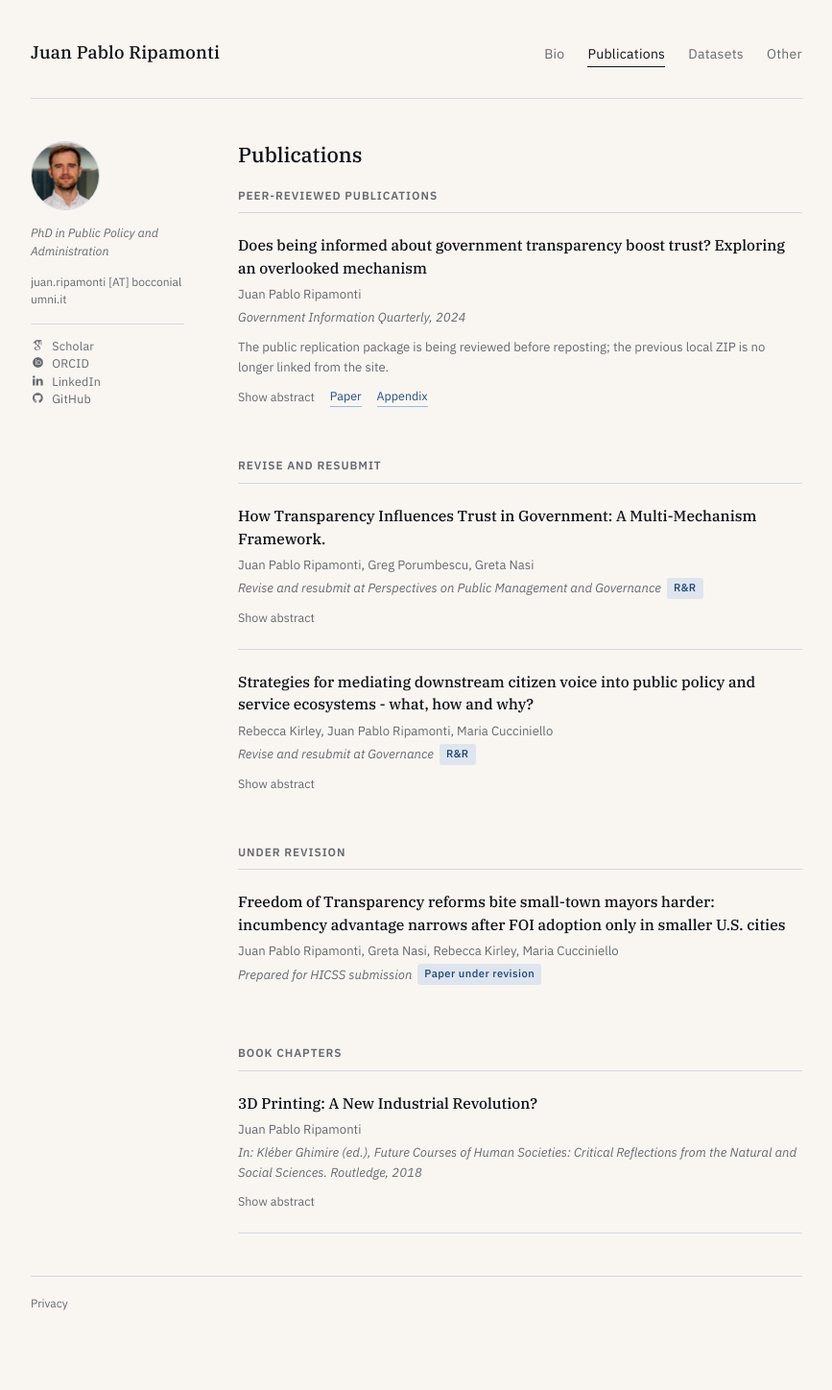
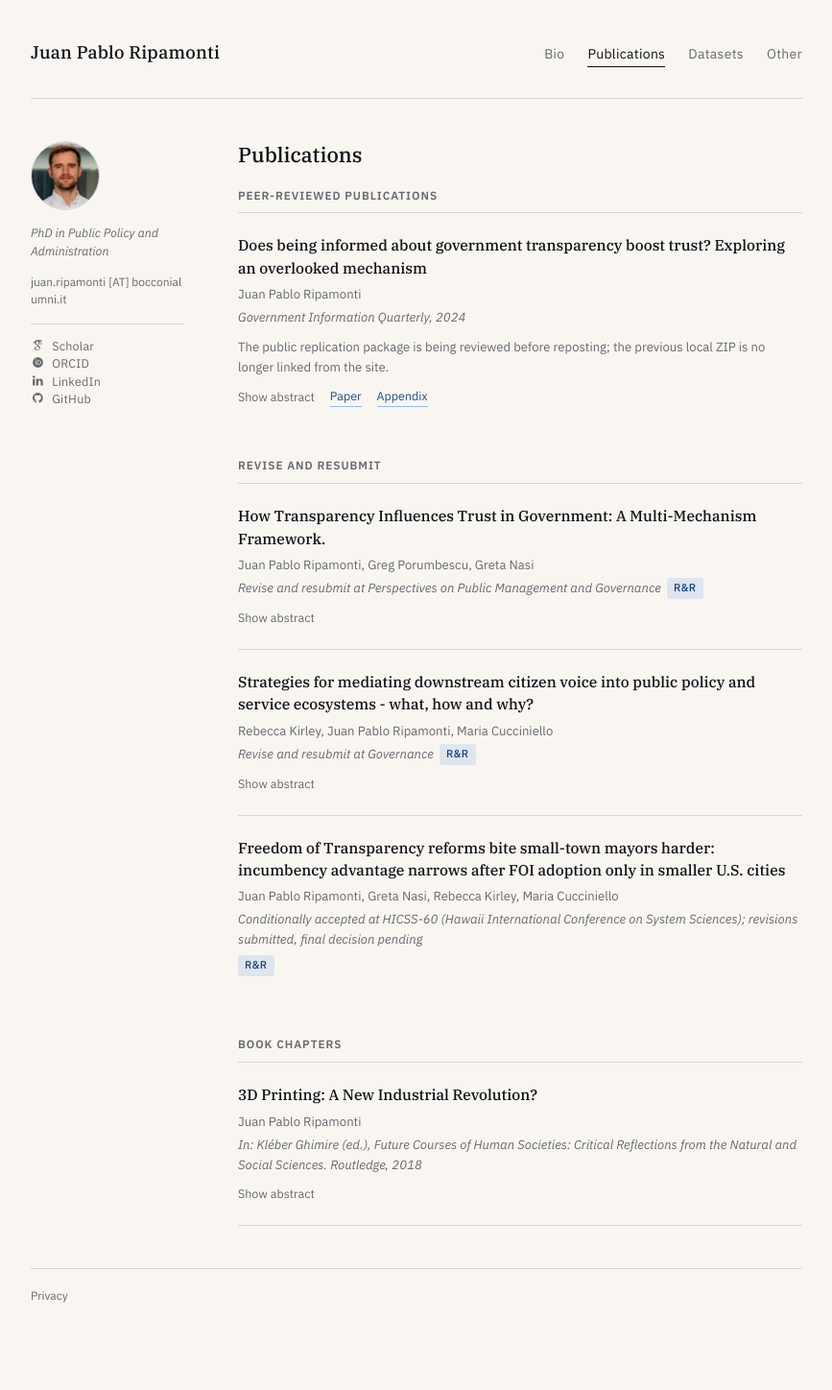
Before and after one commit to jpripamonti/jpripamonti.github.io, a Jekyll site: the page built from publications.html, in a window 1280 px wide. Shown: the whole page at 96% size, without its empty margins (206-1073 px from the left). Built offline with Jekyll 4.4.1, drawn with Linux system fonts in a browser that asks for light colours; some web fonts are replaced.

Commit message:
File the HICSS paper as revise and resubmit
It sat under "Under revision" with the venue "Prepared for HICSS submission",
which was true before it was submitted. It is conditionally accepted at
HICSS-60 with revisions submitted and the final decision pending, so it belongs
with the other revise-and-resubmit papers and the venue says where it stands.
The under-revision section is empty now and the template already hides it.

Co-Authored-By: Claude Opus 5 <noreply@anthropic.com>

```diff
--- a/_data/publications.yaml
+++ b/_data/publications.yaml
@@ -58,8 +58,8 @@ papers:
 
   - title: "Freedom of Transparency reforms bite small-town mayors harder: incumbency advantage narrows after FOI adoption only in smaller U.S. cities"
     authors: "Juan Pablo Ripamonti, Greta Nasi, Rebecca Kirley, Maria Cucciniello"
-    venue: "Prepared for HICSS submission"
-    category: under_revision
+    venue: "Conditionally accepted at HICSS-60 (Hawaii International Conference on System Sciences); revisions submitted, final decision pending"
+    category: revise_and_resubmit
 
 
   - title: "3D Printing: A New Industrial Revolution?"
```
